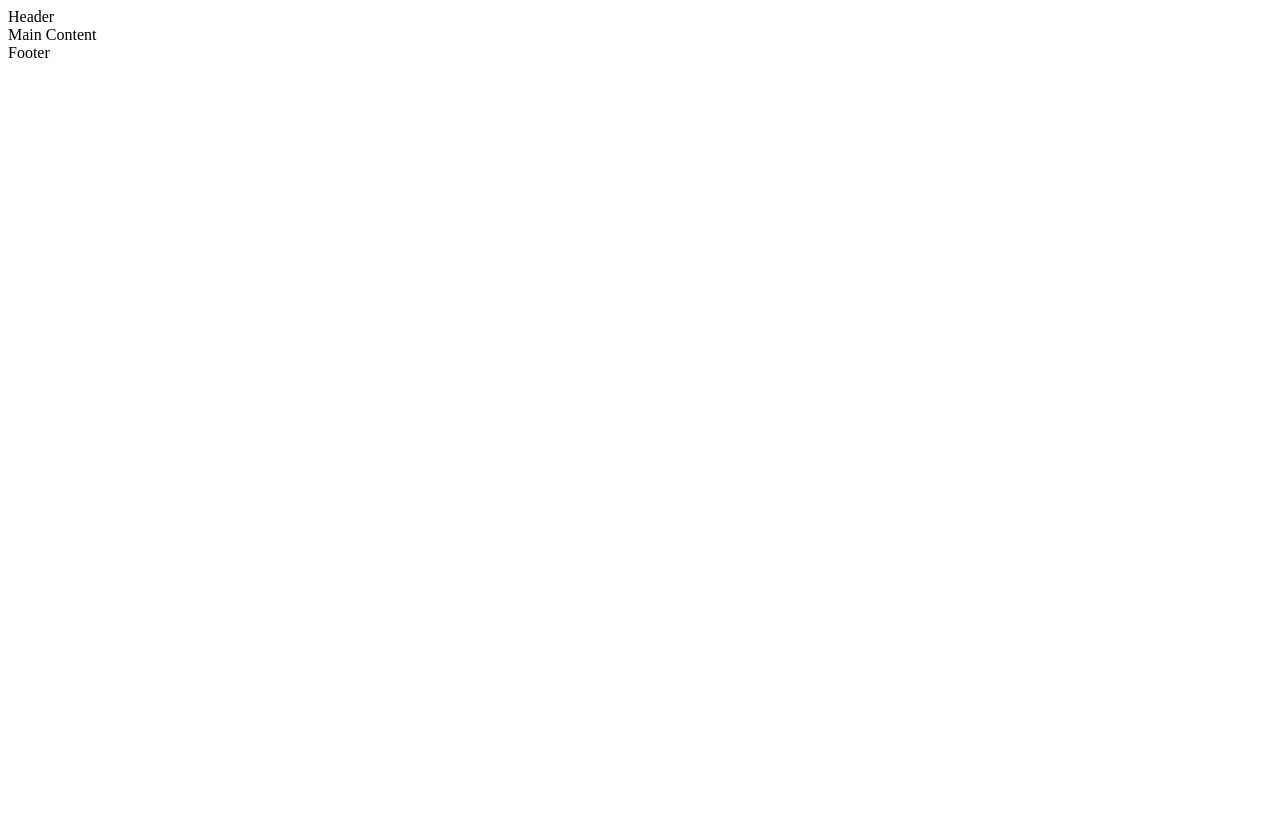
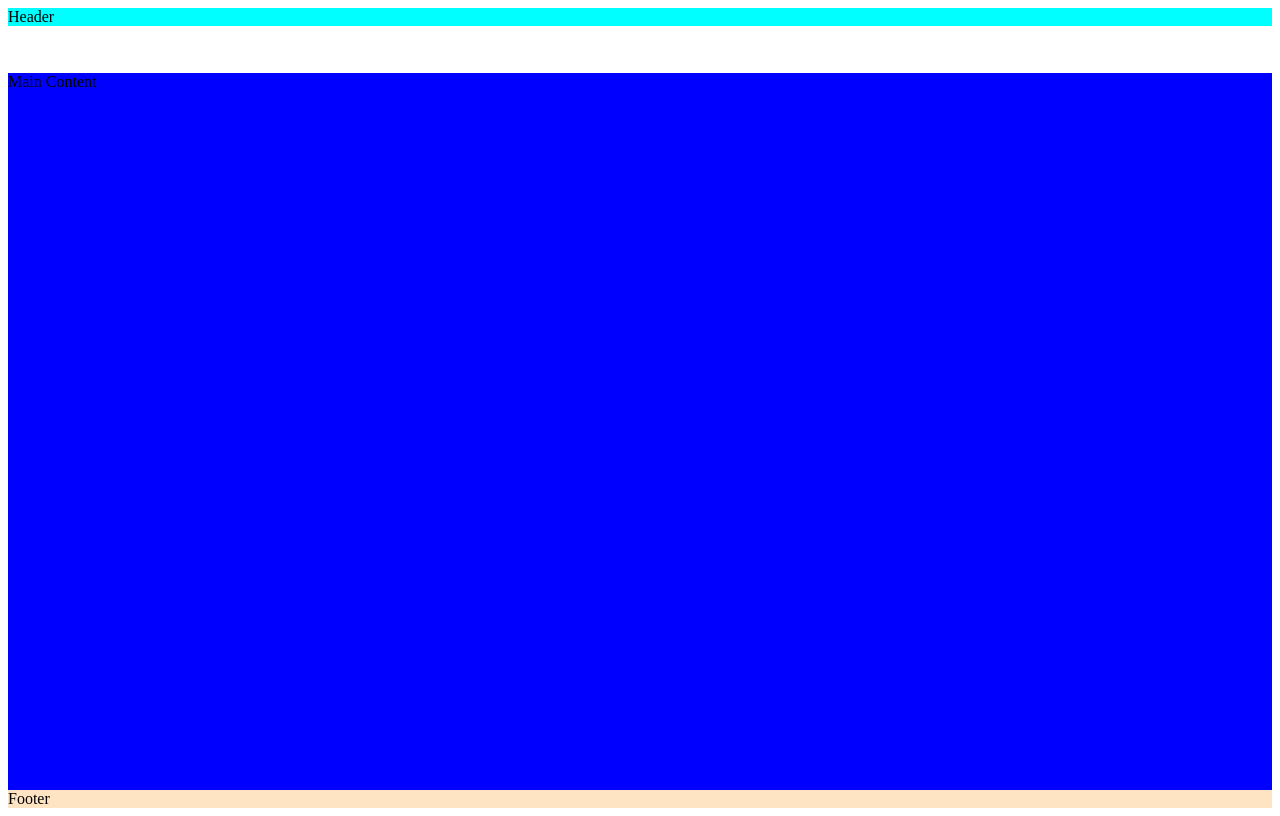
Before and after one commit to davidohara99/Project-1, a plain HTML site: page index.html in a window 1280 px wide. Drawn offline with Linux system fonts and the light colour scheme.

Commit message:
pushed down footer and added font

```diff
--- /dev/null
+++ b/assets/css/css/style.css
@@ -0,0 +1,31 @@
+/*Google Font*/
+@import url('https://fonts.googleapis.com/css2?family=Roboto+Condensed:ital,wght@0,100..900;1,100..900&display=swap')
+
+/*Wildcard*/
+* {
+    padding: 0;
+    margin: 0;
+    box-sizing: border-box;
+}
+
+/*General Styles*/
+body {
+    min-height: 100vh;
+    display: flex;
+    flex-direction: column;
+    color: black;
+}
+/*Header*/
+header {
+    background-color: aqua;
+}
+/*Main Content*/
+main {
+    background-color: blue;
+    flex: 1 0 auto;
+    margin-top: 47px;
+}
+/*Footer*/
+footer {
+    background-color: bisque;
+}
--- a/index.html
+++ b/index.html
@@ -6,7 +6,7 @@
     <meta name="viewport" content="width=device-width, initial-scale=1.0">
     <title>KickSummer</title>
     <!--Stylesheet-->
-    <link rel="stylesheet" href="assets/css/style.css">
+    <link rel="stylesheet" href="assets/css/css/style.css">
 </head>
 <body>
    <!--Header-->
```
Also changed, not shown: assets/css/style.css (deleted).
